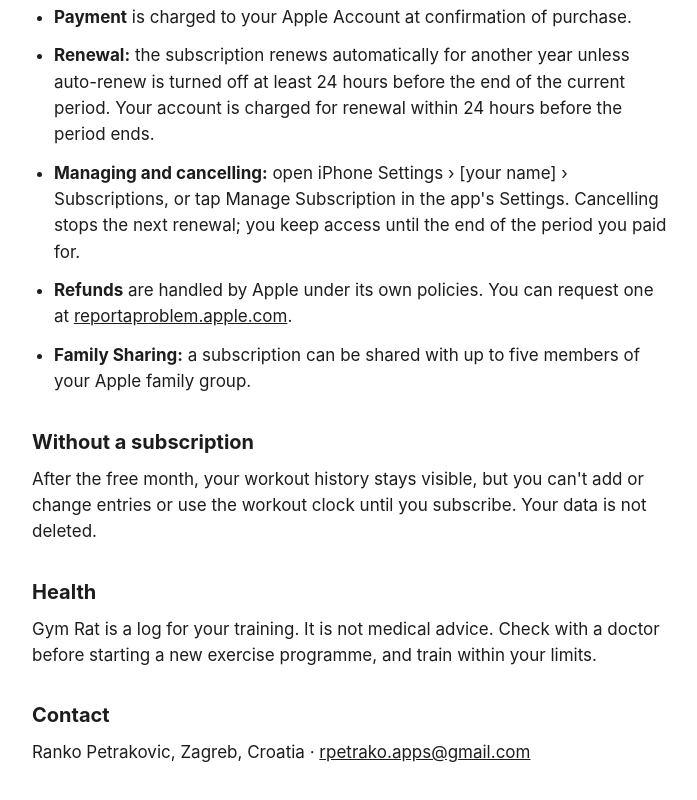
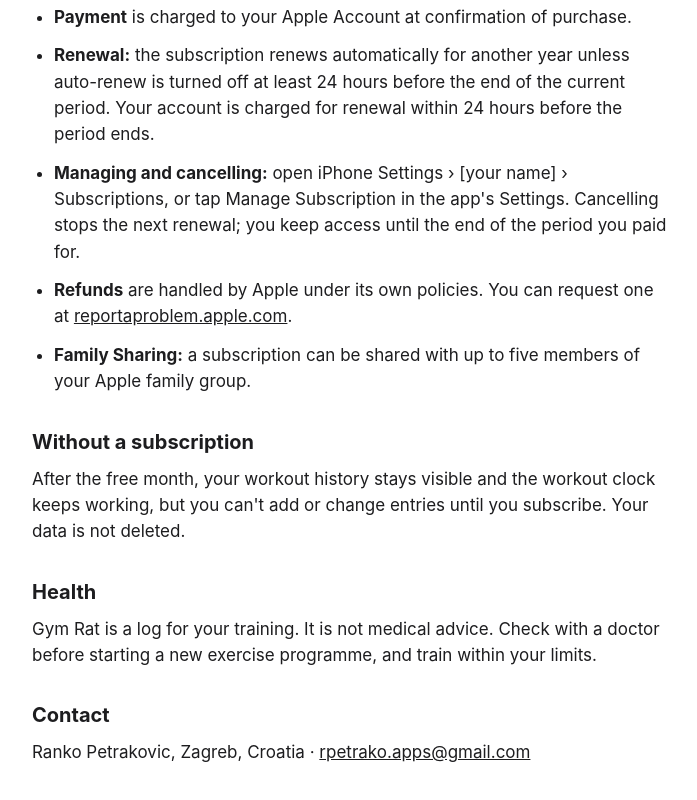
Before and after one commit to rpetrako/gymrat-legal, a plain HTML site: page terms.html in a window 1280 px wide. Shown: the part 539-1339 px from the top of the page, without its empty margins (288-985 px from the left). Drawn offline with Linux system fonts and the light colour scheme.

Commit message:
Revert "Terms: clock needs a subscription after the free month"
This reverts commit 521eaf94107ff6fac3ff53a803f137cce6bf7fd0.

```diff
--- a/terms.html
+++ b/terms.html
@@ -21,7 +21,7 @@
 </ul>
 
 <h2>Without a subscription</h2>
-<p>After the free month, your workout history stays visible, but you can't add or change entries or use the workout clock until you subscribe. Your data is not deleted.</p>
+<p>After the free month, your workout history stays visible and the workout clock keeps working, but you can't add or change entries until you subscribe. Your data is not deleted.</p>
 
 <h2>Health</h2>
 <p>Gym Rat is a log for your training. It is not medical advice. Check with a doctor before starting a new exercise programme, and train within your limits.</p>
```
